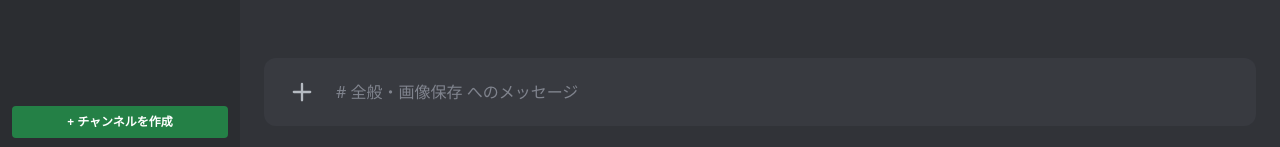
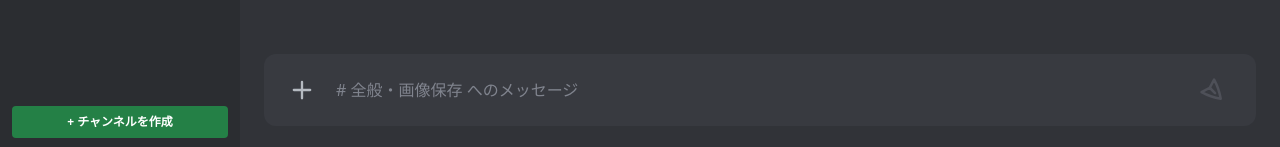
Before and after one commit to kei5o55/file-server-frontend, a Next.js app: page / in a window 1280 px wide. Shown: the part 650-797 px from the top of the page. Built offline with nearby package versions, Linux system fonts and the light colour scheme.

Commit message:
メッセージ送信ボタンを実装
UX向上のため、メッセージ送信方法を追加。

- Enterキーによる送信を実装
- Sendボタン押下による送信を実装

```diff
--- a/app/page.tsx
+++ b/app/page.tsx
@@ -195,6 +195,22 @@ export default function Home() {
               onChange={(e) => setInputText(e.target.value)}
               onKeyDown={(e) => e.key === "Enter" && handleSend()}
             />
+            <button
+              onClick={handleSend}
+              disabled={!inputText.trim()} // 入力が空の時は押せないようにする（親切設計）
+              className={`
+                p-2 rounded-lg transition-all duration-200 cursor-pointer shrink-0
+                ${inputText.trim()
+                  ? "text-[#23a55a] hover:bg-[#23a55a]/10 hover:scale-105 active:scale-95"
+                  : "text-[#4e5058] cursor-not-allowed"
+                }
+              `}
+            >
+              {/* 紙飛行機（送信）のスタイリッシュなSVGアイコン */}
+              <svg className="w-6 h-6 transform rotate-45 -translate-x-0.5 translate-y-0.5" fill="none" stroke="currentColor" strokeWidth="2.5" viewBox="0 0 24 24">
+                <path strokeLinecap="round" strokeLinejoin="round" d="M6 12L3.269 3.126A59.768 59.768 0 0121.485 12 59.77 59.77 0 013.27 20.876L5.999 12zm0 0h7.5" />
+              </svg>
+            </button>
           </div>
         </div>
 
```
